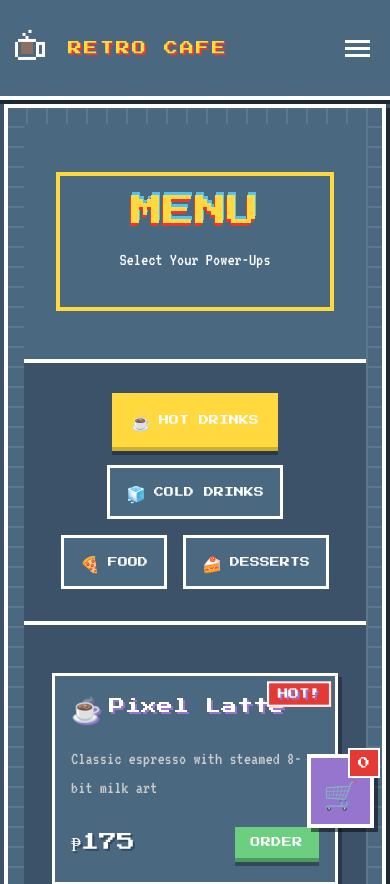
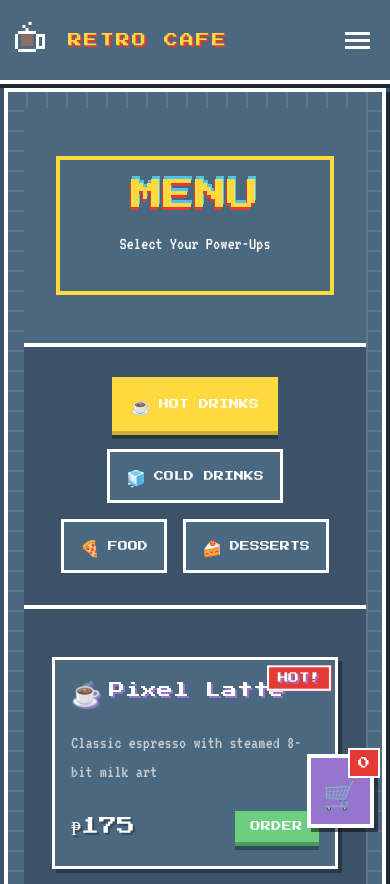
Before and after one commit to Leyam-07/Retro-Coffee_SPA, a React (Create React App) app: page /menu in a window 390 px wide. Shown: the top 884 px of the page. Built offline with nearby package versions, Linux system fonts and the light colour scheme.

Commit message:
Make Mobile Header Smaller

```diff
--- a/src/App.css
+++ b/src/App.css
@@ -358,8 +358,12 @@ p {
 /* Mobile Responsive Design */
 @media (max-width: 768px) {
   /* Header Mobile Styles */
+  .retro-header {
+    padding: 0.5rem 0;
+  }
+
   .navbar {
-    padding: 0.5rem 1rem;
+    padding: 0.25rem 1rem;
   }
 
   .logo-container {
```
